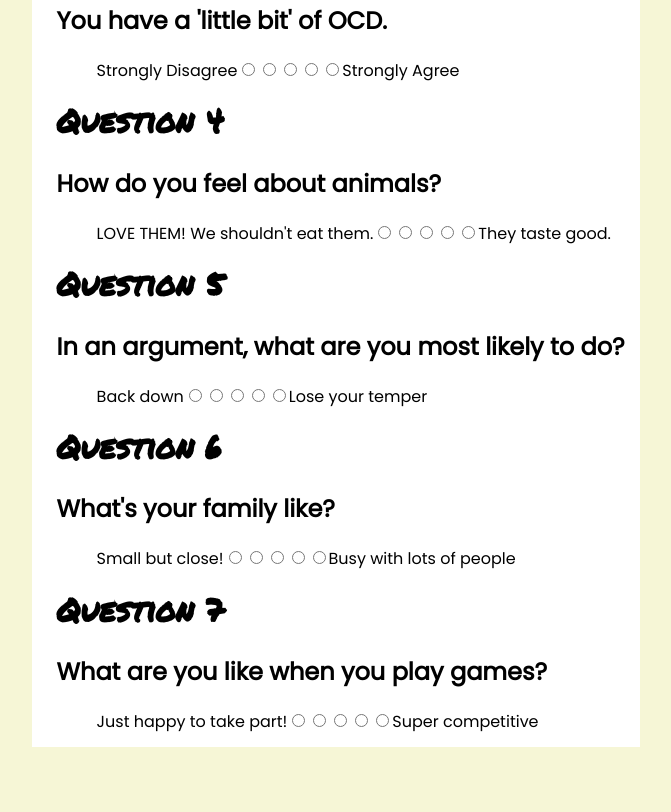
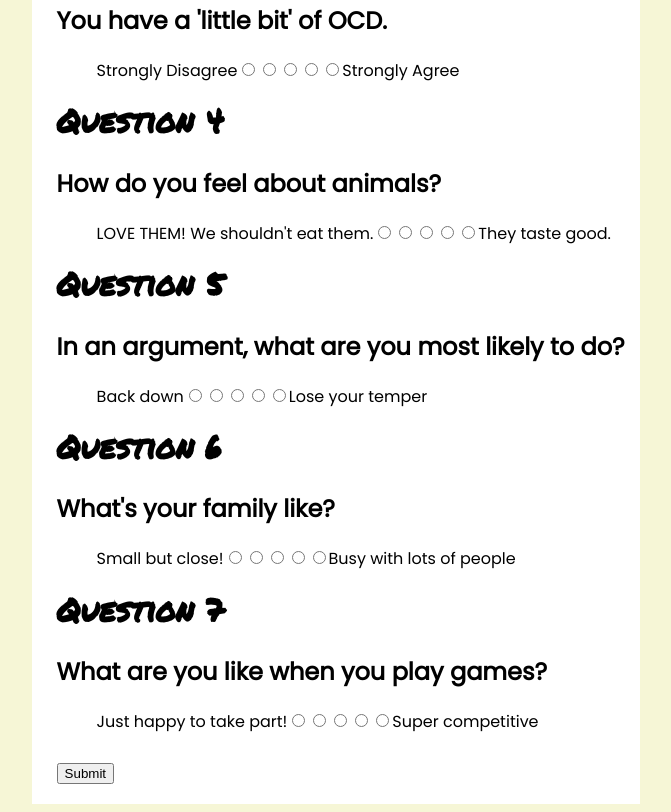
Before and after one commit to minori-fh/which-friend-are-you, a website: page app/public/survey.html in a window 1280 px wide. Shown: the part 730-1542 px from the top of the page, without its empty margins (304-975 px from the left). Before the commit the page ends 1485 px from the top, so only its background shows below. Drawn offline with Linux system fonts and the light colour scheme.

Commit message:
add submit button in survey page

```diff
--- a/app/public/survey.html
+++ b/app/public/survey.html
@@ -98,7 +98,9 @@
             <li><input type="radio" name="guilty" value="4" /></li>
             <li><input type="radio" name="guilty" value="5" /></li>
             <li> Super competitive </li>
-        </ul><br>
+        </ul><br><br><br>
+
+        <button>Submit</button>
     </div>
 
 </body>
```
